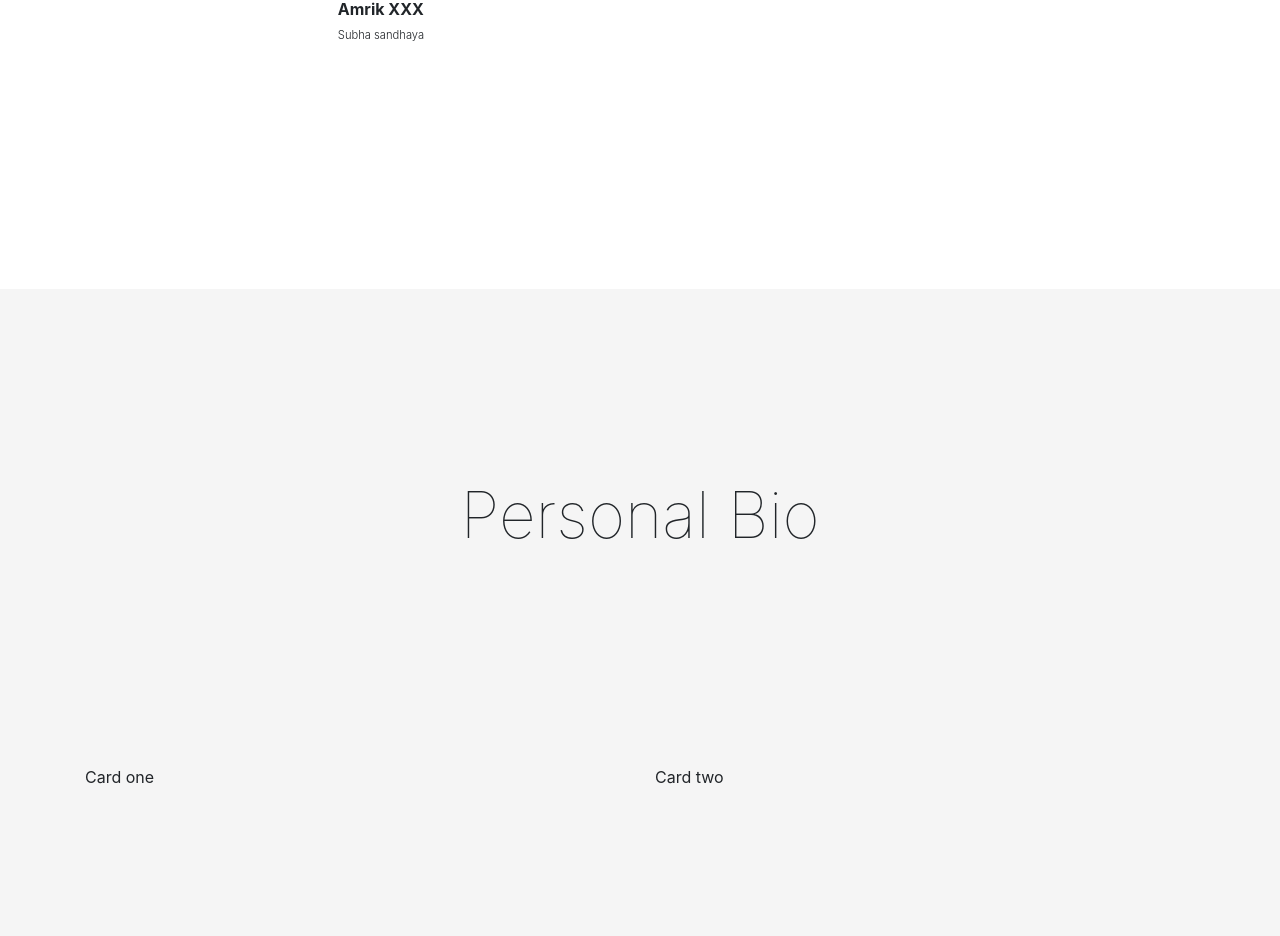
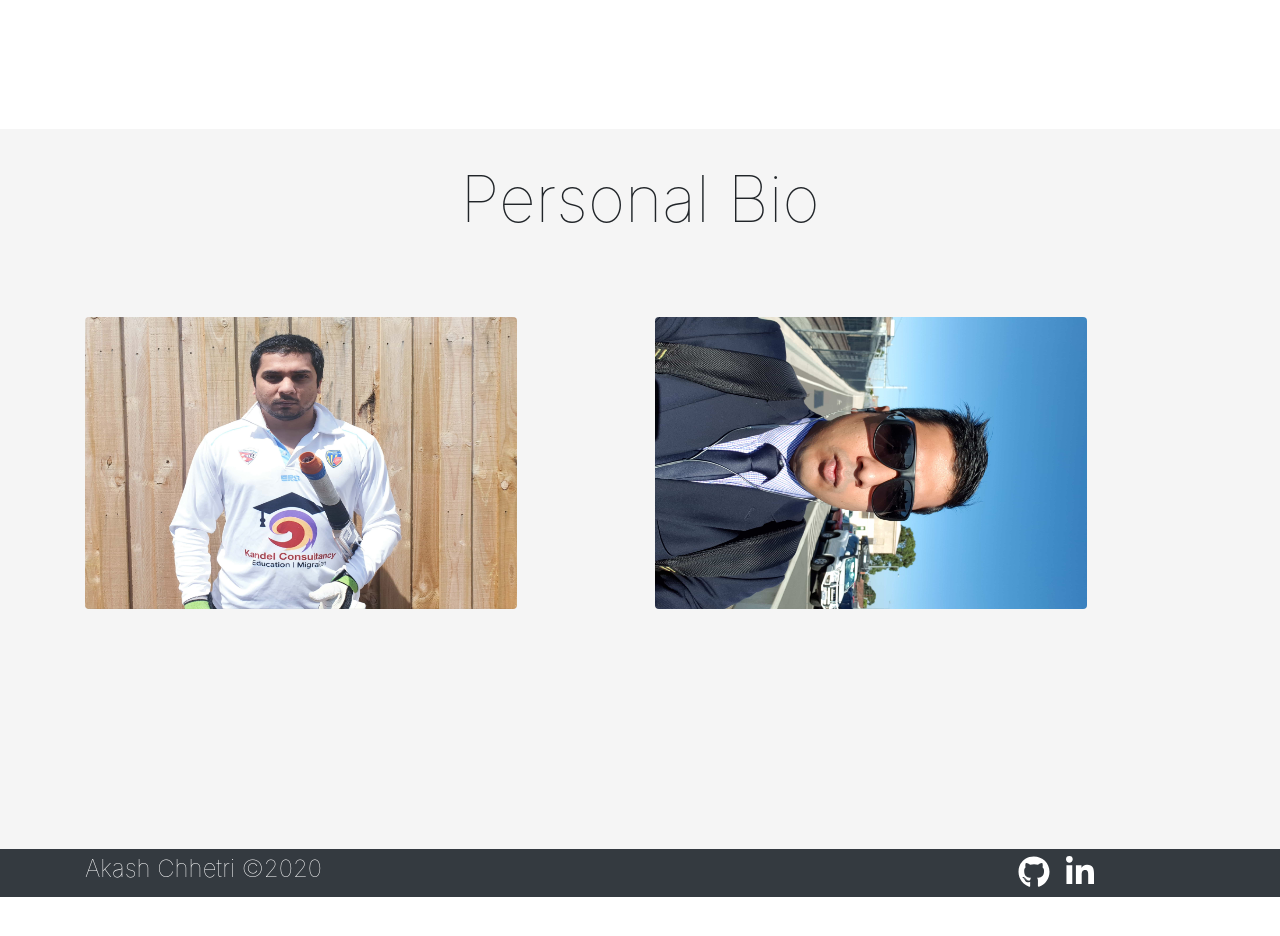
Before and after one commit to achhetr/portfolio, a React (Create React App) app: page / in a window 1280 px wide. Shown: the part 2135-3071 px from the top of the page. After the commit the page ends 3033 px from the top, so only its background shows below. Built offline with nearby package versions, Linux system fonts and the light colour scheme.

Commit message:
image added

```diff
--- a/src/Hoc/HomeContainer/HomeContainer.js
+++ b/src/Hoc/HomeContainer/HomeContainer.js
@@ -1,4 +1,5 @@
 import React from 'react';
+import { Container } from 'react-bootstrap';
 import homeContainerStyle from './homeContainer.module.css';
 
 const HomeContainer = (props) => {
@@ -8,7 +9,12 @@ const HomeContainer = (props) => {
 			style={{ backgroundColor: props.color }}
 		>
 			<h4 className={homeContainerStyle.Title}>{props.title}</h4>
-			{props.children}
+			<Container
+				data-aos="fade-up"
+				className={homeContainerStyle.WrappedContainer}
+			>
+				{props.children}
+			</Container>
 		</div>
 	);
 };
--- a/src/Hoc/HomeContainer/homeContainer.module.css
+++ b/src/Hoc/HomeContainer/homeContainer.module.css
@@ -1,9 +1,8 @@
 .Container {
 	width: 100vw;
-	min-height: 100vh;
+	min-height: 90vh;
 	display: flex;
 	flex-direction: column;
-	justify-content: space-evenly;
 	padding-bottom: 6rem;
 	background-color: #f5f5f5;
 }
@@ -12,7 +11,14 @@
 	font-size: 4rem;
 	font-weight: 100;
 	text-align: center;
-	margin-top: -1rem;
+	margin-top: 2rem;
+}
+
+.WrappedContainer {
+	display: flex;
+	flex-grow: 1;
+	justify-content: center;
+	align-items: center;
 }
 
 @media (max-width: 30rem) {
@@ -22,7 +28,6 @@
 
 	.Title {
 		font-size: 2rem;
-		margin-top: 1.5rem;
-		margin-bottom: -2rem;
+		margin-top: 2.5rem;
 	}
 }
--- a/src/components/HomePage/PersonalBio/PersonalBio.js
+++ b/src/components/HomePage/PersonalBio/PersonalBio.js
@@ -1,21 +1,28 @@
 import React from 'react';
-import { Container, Row, Col } from 'react-bootstrap';
+import { Row, Col, Image } from 'react-bootstrap';
 
 import HomeContainer from '../../../Hoc/HomeContainer/HomeContainer';
+import personalBioStyle from './personalBio.module.css';
 
 const PersonalBio = () => {
 	return (
 		<HomeContainer title="Personal Bio">
-			<Container>
-				<Row>
-					<Col xs={12} md={6}>
-						Card one
-					</Col>
-					<Col xs={12} md={6}>
-						Card two
-					</Col>
-				</Row>
-			</Container>
+			<Row className>
+				<Col xs={12} md={6}>
+					<Image
+						src={require('../../../images/cas-1.jpg')}
+						rounded
+						className={personalBioStyle.Image}
+					/>
+				</Col>
+				<Col xs={12} md={6}>
+					<Image
+						src={require('../../../images/pro-1.jpg')}
+						rounded
+						className={personalBioStyle.Image}
+					/>
+				</Col>
+			</Row>
 		</HomeContainer>
 	);
 };
--- /dev/null
+++ b/src/components/HomePage/PersonalBio/personalBio.module.css
@@ -0,0 +1,4 @@
+.Image {
+	width: 80%;
+	height: 80%;
+}
--- a/src/components/HomePage/Techskills/Techskills.js
+++ b/src/components/HomePage/Techskills/Techskills.js
@@ -1,12 +1,11 @@
 import React from 'react';
-import { Row, Col, Container, Card } from 'react-bootstrap';
+import { Row, Col, Card } from 'react-bootstrap';
 
 import HomeContainer from '../../../Hoc/HomeContainer/HomeContainer';
 import techSkillsStyle from './techSkills.module.css';
 
 const Techskills = () => (
 	<HomeContainer title="Technical Skills">
-		<Container className="mt-5" data-aos="fade-up">
 		<Row noGutters>
 			<Col sm={12} md={4} className={techSkillsStyle.CardFlip}>
 				<div className={techSkillsStyle.CardFront}>
@@ -15,9 +14,9 @@ const Techskills = () => (
 						<Card.Body>
 							<Card.Title>HTML, CSS, JS, ReactJS</Card.Title>
 							<Card.Text>
-									Experienced with front end skills, can
-									develop static and dynamic websites. Please
-									check my projects.
+								Experienced with front end skills, can develop
+								static and dynamic websites. Please check my
+								projects.
 							</Card.Text>
 						</Card.Body>
 					</Card>
@@ -28,9 +27,9 @@ const Techskills = () => (
 						<Card.Body>
 							<Card.Title>HTML, CSS, JS, ReactJS</Card.Title>
 							<Card.Text>
-									Experienced with front end skills, can
-									develop static and dynamic websites. Please
-									check my projects.
+								Experienced with front end skills, can develop
+								static and dynamic websites. Please check my
+								projects.
 							</Card.Text>
 						</Card.Body>
 					</Card>
@@ -65,9 +64,7 @@ const Techskills = () => (
 					<Card bg="success" text="white">
 						<Card.Header>Cloud and Database</Card.Header>
 						<Card.Body>
-								<Card.Title>
-									AWS, SQL, MongoDB, Mongoose
-								</Card.Title>
+							<Card.Title>AWS, SQL, MongoDB, Mongoose</Card.Title>
 							<Card.Text>Experienced with Database</Card.Text>
 						</Card.Body>
 					</Card>
@@ -76,16 +73,13 @@ const Techskills = () => (
 					<Card bg="dark" text="white">
 						<Card.Header>Cloud and Database</Card.Header>
 						<Card.Body>
-								<Card.Title>
-									AWS, SQL, MongoDB, Mongoose
-								</Card.Title>
+							<Card.Title>AWS, SQL, MongoDB, Mongoose</Card.Title>
 							<Card.Text>Experienced with Database</Card.Text>
 						</Card.Body>
 					</Card>
 				</div>
 			</Col>
 		</Row>
-		</Container>
 	</HomeContainer>
 );
 
--- a/src/components/HomePage/Testimonials/Testimonials.js
+++ b/src/components/HomePage/Testimonials/Testimonials.js
@@ -1,5 +1,5 @@
 import React, { useEffect, useState } from 'react';
-import { Col, Container, Image, Row } from 'react-bootstrap';
+import { Col, Image, Row } from 'react-bootstrap';
 import { FontAwesomeIcon } from '@fortawesome/react-fontawesome';
 
 import HomeContainer from '../../../Hoc/HomeContainer/HomeContainer';
@@ -79,10 +79,6 @@ const Testimonials = () => {
 
 	return (
 		<HomeContainer title="Testimonials" color="white">
-			<Container
-				data-aos="fade-left"
-				className="d-flex justify-content-center"
-			>
 			<div className={testimonialsStyle.FaContainer}>
 				<FontAwesomeIcon
 					icon={['fas', 'angle-left']}
@@ -99,7 +95,6 @@ const Testimonials = () => {
 			</div>
 
 			<Carousel number={index} />
-			</Container>
 		</HomeContainer>
 	);
 };
--- a/src/components/HomePage/homePage.module.css
+++ b/src/components/HomePage/homePage.module.css
@@ -1,4 +1,5 @@
 .HomeContainer {
+	overflow-x: hidden;
 	display: flex;
 	flex-direction: column;
 	justify-content: center;
```
Also changed, not shown: src/images/cas-1.jpg (added), src/images/pro-1.jpg (added). Lines whose indentation alone changed are shown as unchanged.
